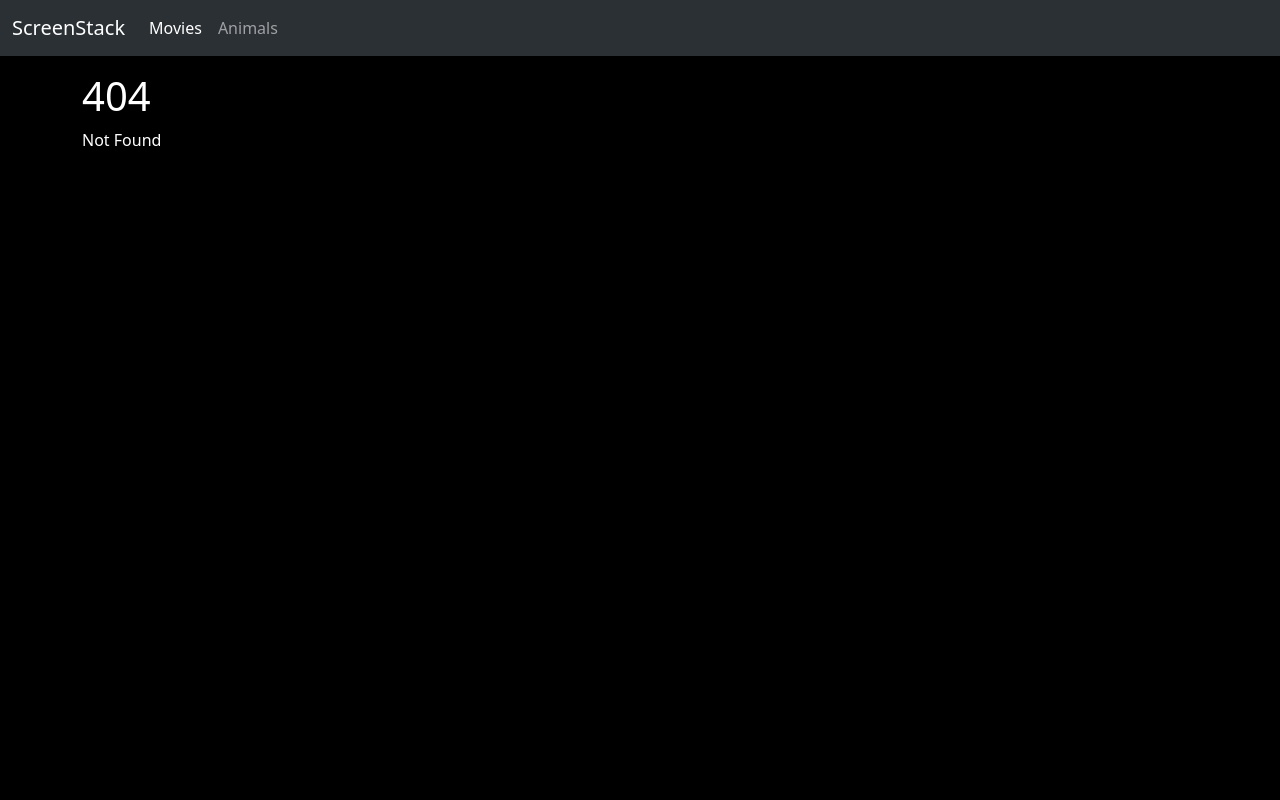
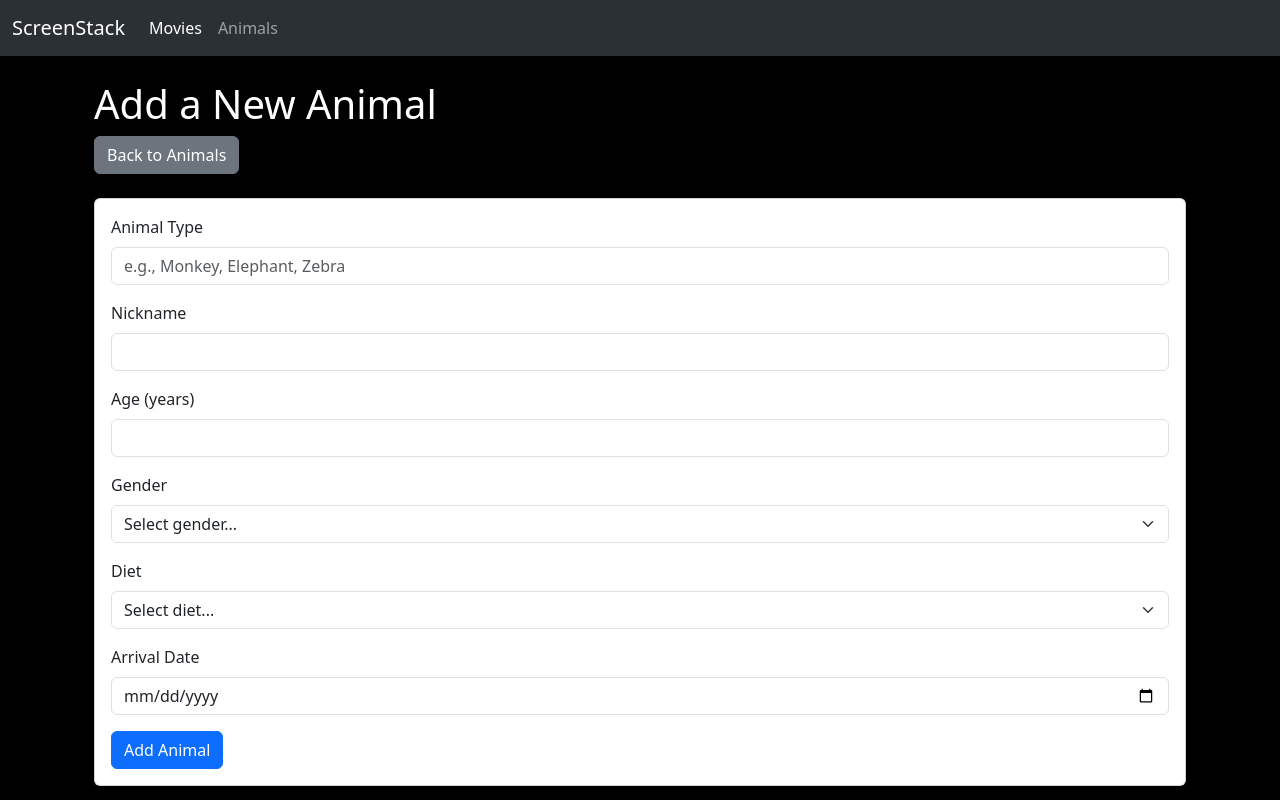
Before and after one commit to nikola-mitrovic/prototyping-nikola, a SvelteKit app in the folder my-app/: page /animals/create in a window 1280 px wide. Before the commit this address had no page. Built offline with nearby package versions, Linux system fonts and the light colour scheme.

Commit message:
add form for animals

```diff
--- /dev/null
+++ b/my-app/src/routes/animals/create/+page.server.js
@@ -0,0 +1,48 @@
+import db from '$lib/db.js';
+import { fail } from '@sveltejs/kit';
+
+export const actions = {
+    default: async ({ request }) => {
+        const formData = await request.formData();
+
+        // Get form data
+        const animal = {
+            name: formData.get('name'),
+            nickname: formData.get('nickname'),
+            age: parseInt(formData.get('age')),
+            gender: formData.get('gender'),
+            diet: formData.get('diet'),
+            arrival_date: formData.get('arrival_date'),
+            image: "/images/placeholder.jpg" // Default image
+        };
+
+        try {
+            // Validate required fields
+            if (!animal.name || !animal.nickname || !animal.age || !animal.gender || !animal.diet || !animal.arrival_date) {
+                return fail(400, {
+                    error: 'All fields are required',
+                    animal
+                });
+            }
+
+            // Create the animal
+            const id = await db.createAnimal(animal);
+
+            if (id) {
+                // Redirect to animals list on success
+                return { success: true };
+            } else {
+                return fail(500, {
+                    error: 'Failed to create animal',
+                    animal
+                });
+            }
+        } catch (error) {
+            console.error('Error creating animal:', error);
+            return fail(500, {
+                error: 'Internal server error',
+                animal
+            });
+        }
+    }
+};
--- /dev/null
+++ b/my-app/src/routes/animals/create/+page.svelte
@@ -0,0 +1,115 @@
+<!-- Create Animal Form -->
+<script>
+    import { enhance } from '$app/forms';
+    import { goto } from '$app/navigation';
+
+    export let form;
+
+    function handleSubmit() {
+        return async ({ result }) => {
+            if (result.type === 'success') {
+                await goto('/animals');
+            }
+        };
+    }
+</script>
+
+<div class="container mt-4">
+    <div class="mb-4">
+        <h1>Add a New Animal</h1>
+        <a href="/animals" class="btn btn-secondary">Back to Animals</a>
+    </div>
+
+    <div class="card">
+        <div class="card-body">
+            {#if form?.error}
+                <div class="alert alert-danger" role="alert">
+                    {form.error}
+                </div>
+            {/if}
+
+            <form method="POST" use:enhance={handleSubmit}>
+                <div class="mb-3">
+                    <label for="name" class="form-label">Animal Type</label>
+                    <input
+                        type="text"
+                        class="form-control"
+                        id="name"
+                        name="name"
+                        value={form?.animal?.name || ''}
+                        required
+                        placeholder="e.g., Monkey, Elephant, Zebra"
+                    >
+                </div>
+
+                <div class="mb-3">
+                    <label for="nickname" class="form-label">Nickname</label>
+                    <input
+                        type="text"
+                        class="form-control"
+                        id="nickname"
+                        name="nickname"
+                        value={form?.animal?.nickname || ''}
+                        required
+                    >
+                </div>
+
+                <div class="mb-3">
+                    <label for="age" class="form-label">Age (years)</label>
+                    <input
+                        type="number"
+                        class="form-control"
+                        id="age"
+                        name="age"
+                        value={form?.animal?.age || ''}
+                        required
+                        min="0"
+                    >
+                </div>
+
+                <div class="mb-3">
+                    <label for="gender" class="form-label">Gender</label>
+                    <select
+                        class="form-select"
+                        id="gender"
+                        name="gender"
+                        required
+                    >
+                        <option value="">Select gender...</option>
+                        <option value="Male" selected={form?.animal?.gender === 'Male'}>Male</option>
+                        <option value="Female" selected={form?.animal?.gender === 'Female'}>Female</option>
+                    </select>
+                </div>
+
+                <div class="mb-3">
+                    <label for="diet" class="form-label">Diet</label>
+                    <select
+                        class="form-select"
+                        id="diet"
+                        name="diet"
+                        required
+                    >
+                        <option value="">Select diet...</option>
+                        <option value="herbivore" selected={form?.animal?.diet === 'herbivore'}>Herbivore</option>
+                        <option value="carnivore" selected={form?.animal?.diet === 'carnivore'}>Carnivore</option>
+                        <option value="omnivore" selected={form?.animal?.diet === 'omnivore'}>Omnivore</option>
+                    </select>
+                </div>
+
+                <div class="mb-3">
+                    <label for="arrival_date" class="form-label">Arrival Date</label>
+                    <input
+                        type="date"
+                        class="form-control"
+                        id="arrival_date"
+                        name="arrival_date"
+                        value={form?.animal?.arrival_date || ''}
+                        required
+                    >
+                </div>
+
+                <button type="submit" class="btn btn-primary">Add Animal</button>
+            </form>
+        </div>
+    </div>
+</div>
```
